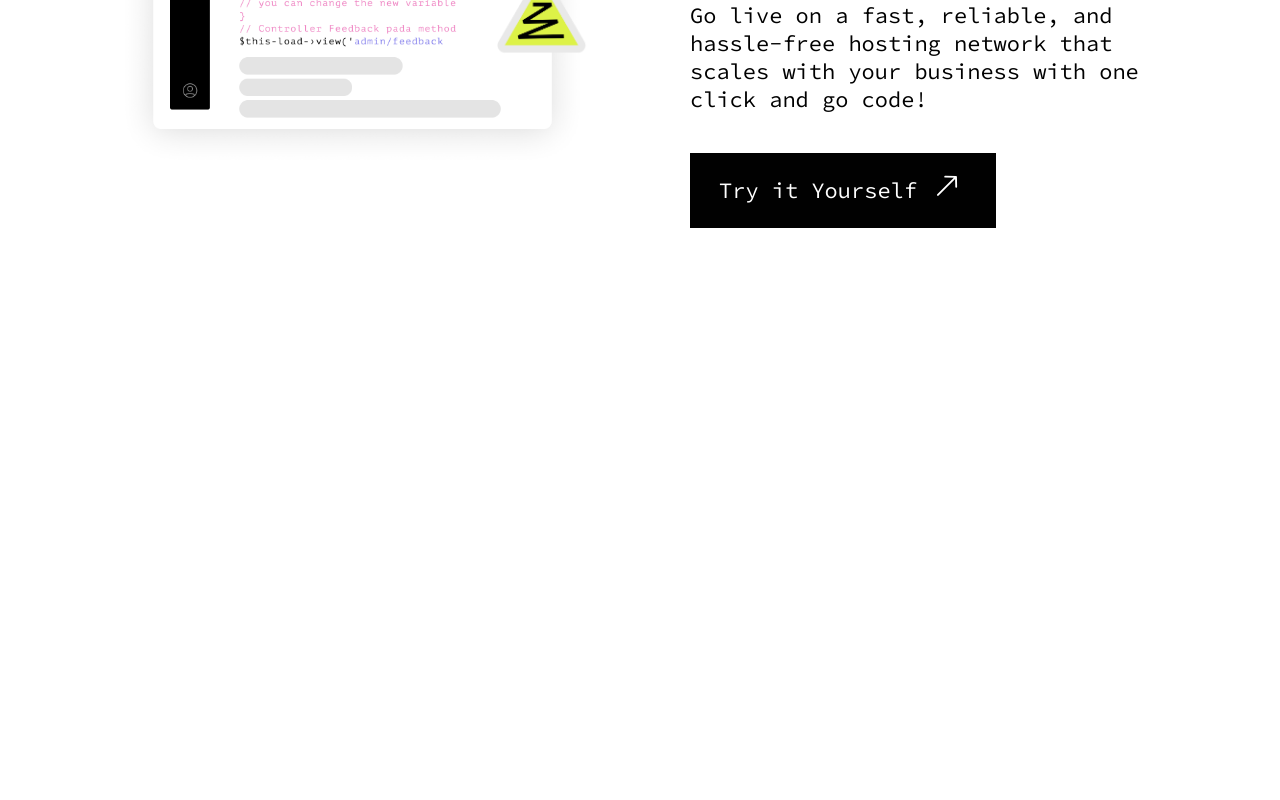
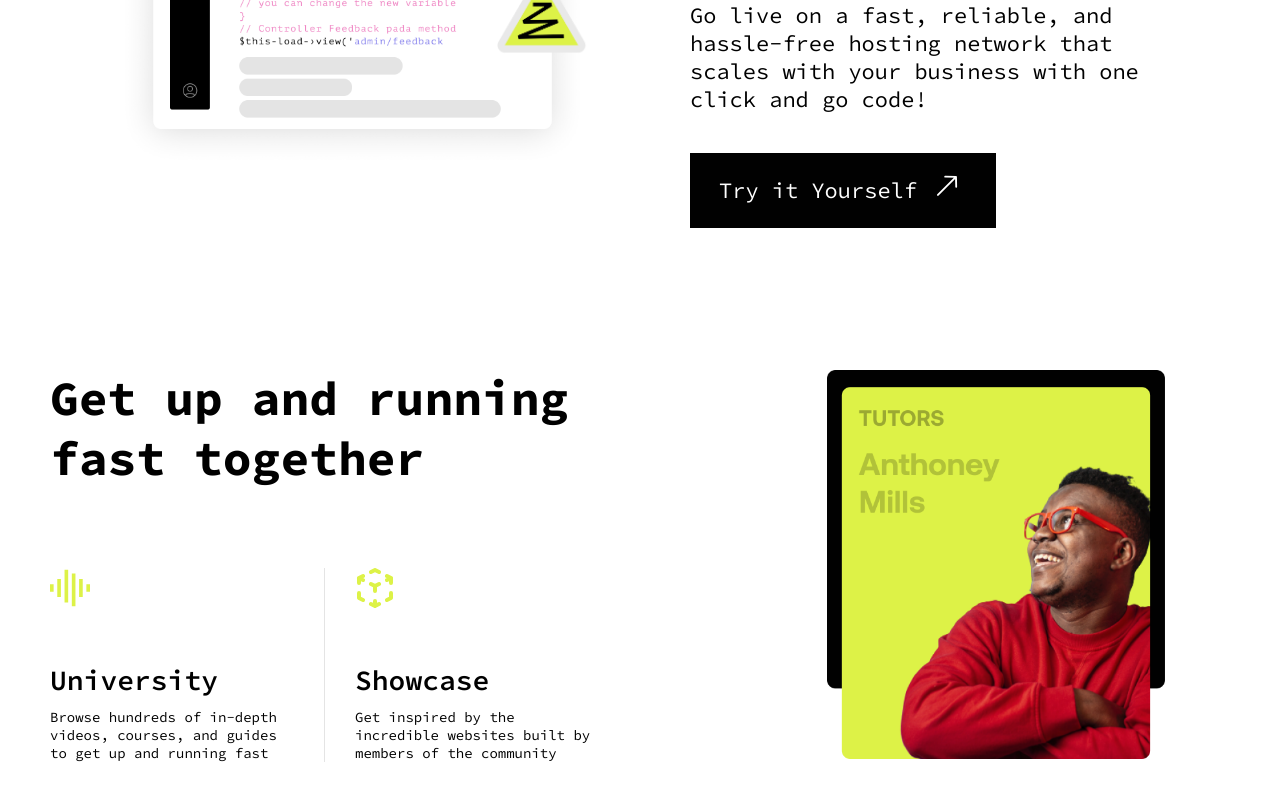
Before and after one commit to hiimdev/tema-test, a React (Create React App) app: page / in a window 1280 px wide. Shown: the part 1922-2722 px from the top of the page. Before the commit the page ends 2290 px from the top, so only its background shows below. Built offline with nearby package versions, Linux system fonts and the light colour scheme.

Commit message:
style: tutors section

```diff
--- a/src/App.js
+++ b/src/App.js
@@ -5,6 +5,7 @@ import HeroSection from './components/HeroSection';
 import PartnerSection from './components/PartnerSection';
 import FeatureSection from './components/FeatureSection';
 import IntroduceSection from './components/IntroduceSection';
+import Tutors from './components/Tutors';
 
 function App() {
   return (
@@ -16,6 +17,8 @@ function App() {
       <FeatureSection />
 
       <IntroduceSection />
+
+      <Tutors />
     </div>
   );
 }
--- /dev/null
+++ b/src/components/Tutors/index.jsx
@@ -0,0 +1,52 @@
+import React from 'react';
+import './tutors.css';
+import SvgIcon from '../SvgIcon';
+import { images } from '../../constants';
+
+const cardData = [
+  {
+    icon: 'waves',
+    title: 'University',
+    desc: 'Browse hundreds of in-depth videos, courses, and guides to get up and running fast'
+  },
+  {
+    icon: 'showCase',
+    title: 'Showcase',
+    desc: 'Get inspired by the incredible websites built by members of the community'
+  }
+];
+
+const TutorCard = ({ icon, title, desc }) => (
+  <div className='tutors-card'>
+    <div className='tutors-icon'>
+      <SvgIcon name={icon} size={40} />
+    </div>
+    <div className='tutors-card-text'>
+      <p className='tutors-card-title'>{title}</p>
+      <p className='tutors-card-desc'>{desc}</p>
+    </div>
+  </div>
+);
+
+const Tutors = () => {
+  return (
+    <div className='tutors-container'>
+      <div className='tutors-left'>
+        <p className='tutors-title'>Get up and running fast together</p>
+        <div className='tutors-card-wrap'>
+          {cardData.map((card, index) => (
+            <React.Fragment key={index}>
+              <TutorCard {...card} />
+              {index === 0 && <div className='tutors-line'></div>}
+            </React.Fragment>
+          ))}
+        </div>
+      </div>
+      <div className='tutors-right'>
+        <img src={images.tutor} alt='tutors' className='img-tutors' />
+      </div>
+    </div>
+  );
+};
+
+export default Tutors;
--- /dev/null
+++ b/src/components/Tutors/tutors.css
@@ -0,0 +1,98 @@
+.tutors-container {
+  display: flex;
+  justify-content: space-between;
+  align-items: center;
+  padding-right: 115px;
+  padding-left: 50px;
+  gap: 100px;
+
+  margin-bottom: 100px;
+}
+
+.tutors-left {
+  flex: 2;
+  display: flex;
+  justify-content: center;
+  flex-direction: column;
+  gap: 80px;
+}
+
+.tutors-title {
+  font-size: 48px;
+  font-weight: 700;
+  max-width: 600px;
+}
+
+.tutors-card-wrap {
+  display: flex;
+  gap: 30px;
+}
+
+.tutors-card {
+  width: fit-content;
+  display: flex;
+  flex-direction: column;
+  justify-content: space-between;
+  gap: 50px;
+}
+
+.tutors-line {
+  width: 1px;
+  background-color: #E4E4E4;
+}
+
+.tutors-card-text {
+  display: flex;
+  flex-direction: column;
+  gap: 10px;
+}
+
+.tutors-card-title {
+  font-size: 28px;
+  font-weight: 600;
+}
+
+.tutors-card-desc {
+  font-size: 14px;
+  font-weight: 400;
+  max-width: 244px;
+}
+
+.tutors-right {
+  flex: 1;
+}
+
+.img-tutors {
+  width: 100%;
+  max-width: 521.93px;
+  object-fit: contain;
+  display: block;
+  max-height: 600px;
+}
+
+@media (max-width: 1024px) {
+  .tutors-container {
+    flex-direction: column;
+    padding: 0 16px;
+  }
+
+  .tutors-left {
+    gap: 50px;
+  }
+
+  .tutors-title {
+    font-size: 28px;
+    text-align: center;
+  }
+
+  .tutors-card-wrap {
+   flex-direction: column;
+   justify-content: center;
+   align-items: center;
+   text-align: center;
+  }
+
+  .tutors-card {
+    gap: 20px;
+  }
+}
--- a/src/constants/svg.js
+++ b/src/constants/svg.js
@@ -60,14 +60,15 @@ export const svg = {
     </svg>
   ),
   waves: (
-    <svg width="44" height="40" viewBox="0 0 44 40" fill="none" xmlns="http://www.w3.org/2000/svg">
+    <svg viewBox="0 0 44 40" fill="none" xmlns="http://www.w3.org/2000/svg">
       <path d="M8 10H12V30H8V10ZM0 16H4V24H0V16ZM16 0H20V36H16V0ZM24 4H28V40H24V4ZM32 10H36V30H32V10ZM40 16H44V24H40V16Z" fill="#DDF247" />
     </svg>
   ),
   showCase: (
-    <svg width="44" height="40" viewBox="0 0 44 40" fill="none" xmlns="http://www.w3.org/2000/svg">
-      <path d="M8 10H12V30H8V10ZM0 16H4V24H0V16ZM16 0H20V36H16V0ZM24 4H28V40H24V4ZM32 10H36V30H32V10ZM40 16H44V24H40V16Z" fill="#DDF247" />
+    <svg viewBox="0 0 36 40" fill="none" xmlns="http://www.w3.org/2000/svg">
+      <path d="M22 16L18 18M18 18L14 16M18 18V23M34 10L30 12M34 10L30 8M34 10V15M22 4L18 2L14 4M2 10L6 8M2 10L6 12M2 10V15M18 38L14 36M18 38L22 36M18 38V33M6 32L2 30V25M30 32L34 30V25" stroke="#DDF247" stroke-width="4" stroke-linecap="round" stroke-linejoin="round" />
     </svg>
+
   ),
   dollars: (
     <svg width="36" height="40" viewBox="0 0 36 40" fill="none" xmlns="http://www.w3.org/2000/svg">
```
